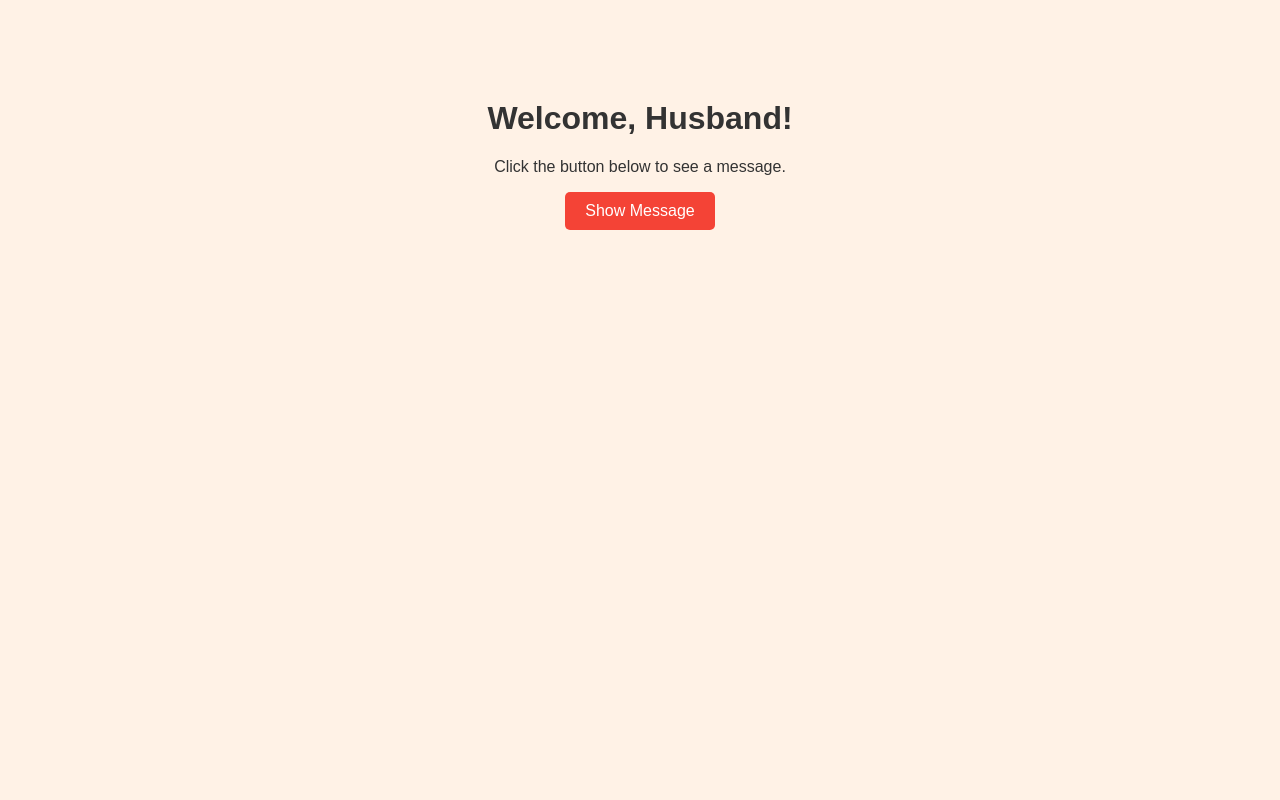
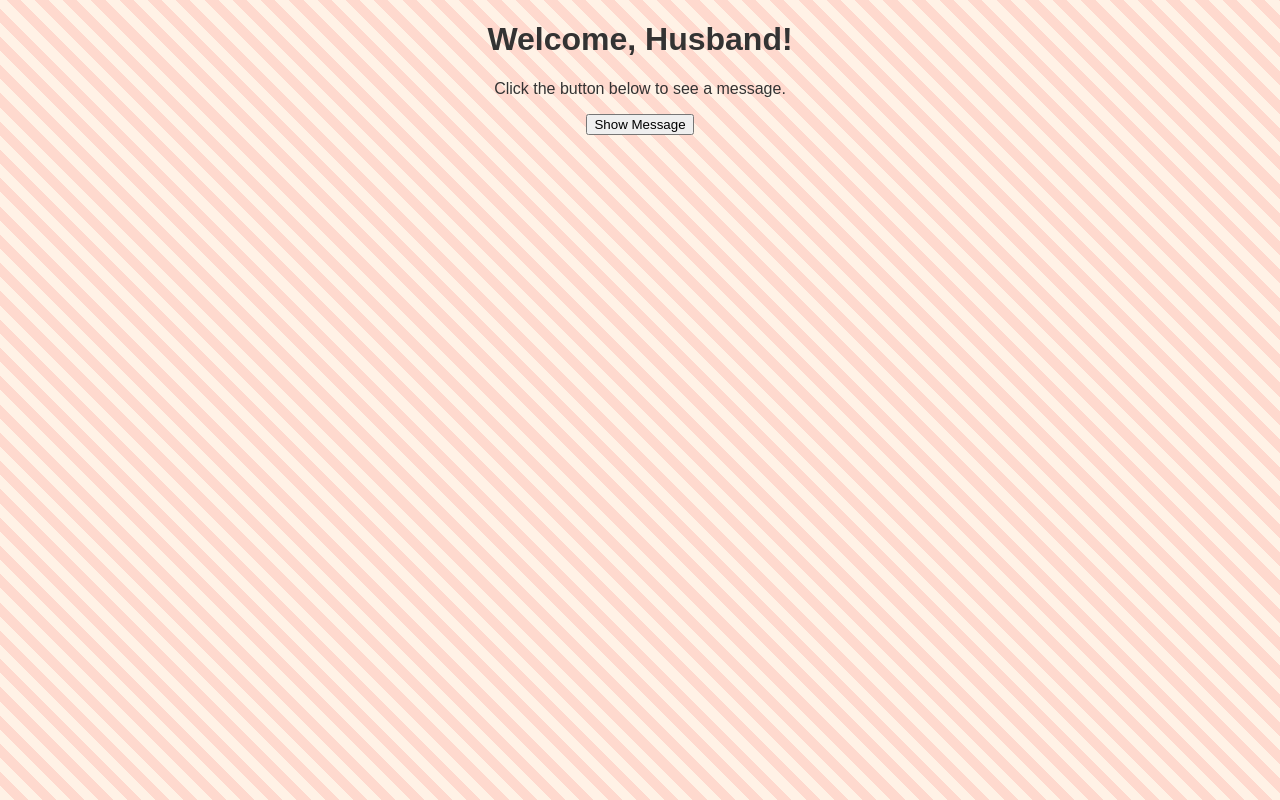
Before and after one commit to navya56789/navya, a plain HTML site: page index.html in a window 1280 px wide. Drawn offline with Linux system fonts and the light colour scheme.

Commit message:
index.html

```diff
--- a/index.html
+++ b/index.html
@@ -8,23 +8,30 @@
         body {
             font-family: Arial, sans-serif;
             text-align: center;
-            margin-top: 100px;
+            margin: 0;
+            padding: 0;
             background-color: #fff2e6; /* Cream color */
             color: #333; /* Dark text color */
         }
-        button {
-            padding: 10px 20px;
-            font-size: 16px;
-            cursor: pointer;
-            background-color: #f44336;
-            border: none;
-            color: white;
-            border-radius: 5px;
+        /* Heart symbol pattern */
+        body::before {
+            content: "";
+            position: fixed;
+            top: 0;
+            left: 0;
+            width: 100%;
+            height: 100%;
+            background: repeating-linear-gradient(
+                45deg,
+                transparent,
+                transparent 10px,
+                red 10px,
+                red 20px
+            );
+            z-index: -1;
+            opacity: 0.1; /* Adjust the opacity as needed */
         }
-        #message {
-            margin-top: 20px;
-            font-size: 18px;
-        }
+        /* Rest of your CSS */
     </style>
 </head>
 <body>
```
